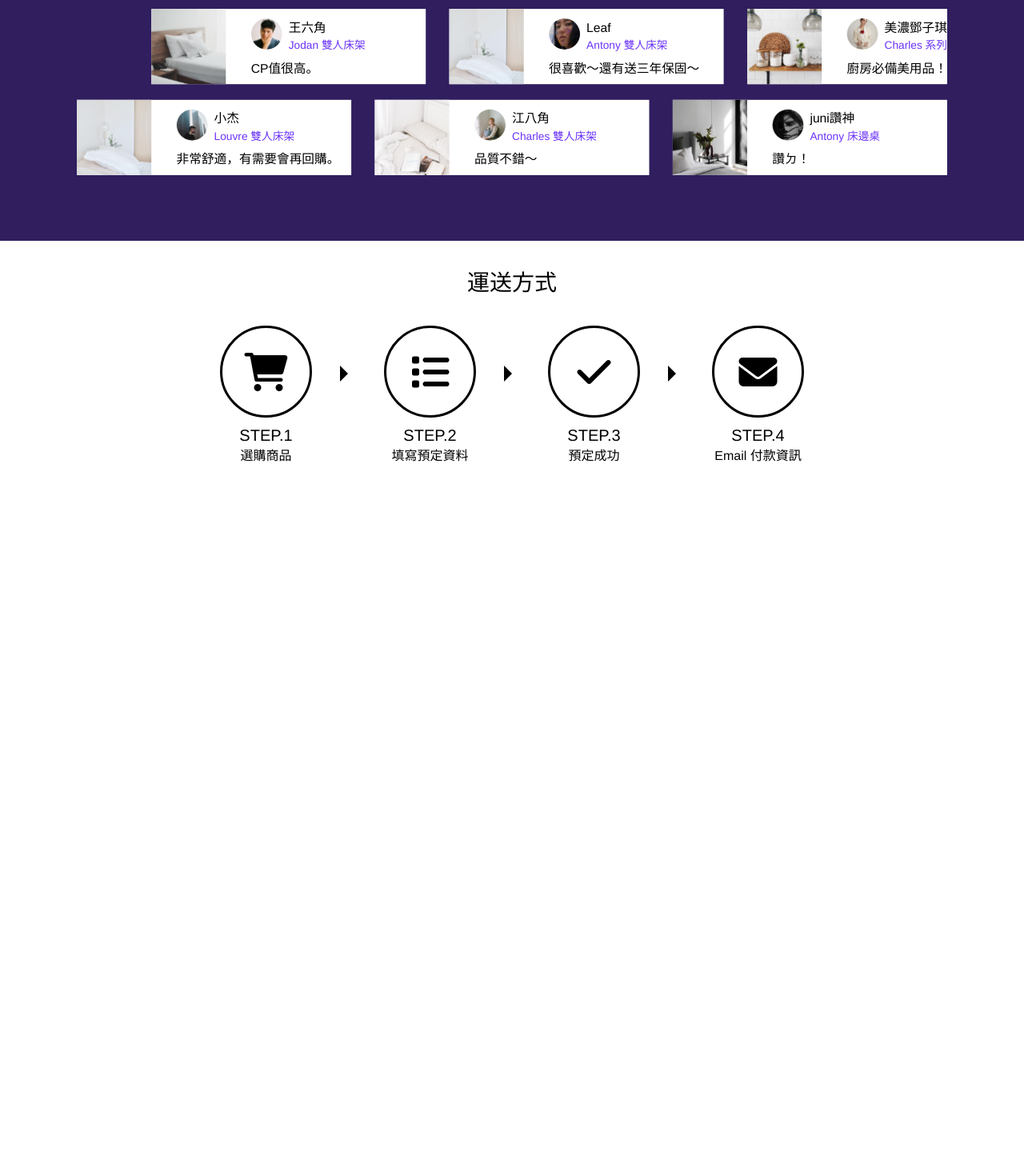
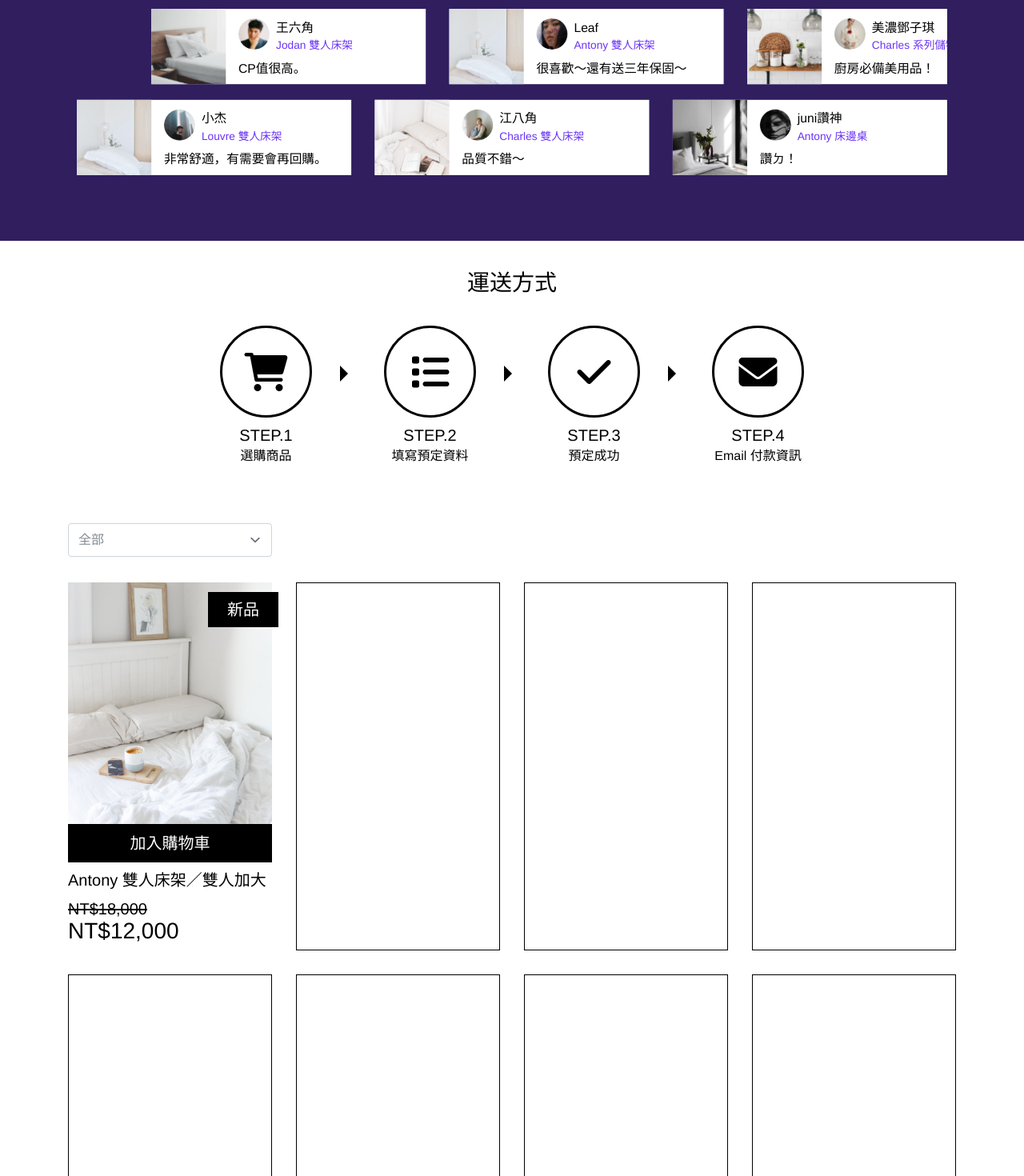
Before and after one commit to genkihong/vite-furniture, a Vue app: page /#/ in a window 1280 px wide. Shown: the part 1580-3050 px from the top of the page at 80% size. Before the commit the page ends 2162 px from the top, so only its background shows below. Built offline with nearby package versions, Linux system fonts and the light colour scheme.

Commit message:
add product

```diff
--- a/package.json
+++ b/package.json
@@ -8,11 +8,13 @@
     "preview": "vite preview --port 8080"
   },
   "dependencies": {
+    "axios": "^0.27.2",
     "pinia": "^2.0.14",
     "vue": "^3.2.25",
     "vue-router": "4"
   },
   "devDependencies": {
+    "@tailwindcss/forms": "^0.5.2",
     "@vitejs/plugin-vue": "^2.3.3",
     "autoprefixer": "^10.4.7",
     "postcss": "^8.4.14",
--- /dev/null
+++ b/src/components/Product.vue
@@ -0,0 +1,36 @@
+<script setup></script>
+
+<template>
+  <div class="max-w-[1110px] mx-auto">
+    <select class="custom-select mb-8">
+      <option value="all">全部</option>
+      <option value="bedstead">床架</option>
+      <option value="store">收納</option>
+      <option value="curtain">窗簾</option>
+    </select>
+
+    <ul class="grid grid-cols-1 md:grid-cols-4 gap-[30px]">
+      <li class="h-[460px] text-xl relative rounded-b">
+        <img
+          class="object-cover object-center"
+          src="/images/ExbKbSE.png"
+          alt=""
+        />
+        <div class="badge">新品</div>
+        <button class="btn mb-2">加入購物車</button>
+        <p class="mb-2">Antony 雙人床架／雙人加大</p>
+        <p class="line-through">NT$18,000</p>
+        <p class="text-[28px]">NT$12,000</p>
+      </li>
+      <li class="h-[460px] border border-black"></li>
+      <li class="h-[460px] border border-black"></li>
+      <li class="h-[460px] border border-black"></li>
+      <li class="h-[460px] border border-black"></li>
+      <li class="h-[460px] border border-black"></li>
+      <li class="h-[460px] border border-black"></li>
+      <li class="h-[460px] border border-black"></li>
+    </ul>
+  </div>
+</template>
+
+<style lang="scss" scoped></style>
--- a/src/views/Recommend.vue
+++ b/src/components/Recommend.vue
@@ -58,7 +58,7 @@ const dragStop = () => {
           :key="item.user"
         >
           <img :src="`${imgUrl}/images/${item.productImg}`" alt="" />
-          <div class="card-content ml-4">
+          <div class="card-content">
             <div class="flex mb-2">
               <img
                 class="rounded-full h-10"
@@ -83,7 +83,7 @@ const dragStop = () => {
           :key="item.user"
         >
           <img :src="`${imgUrl}/images/${item.productImg}`" alt="" />
-          <div class="card-content ml-4">
+          <div class="card-content">
             <div class="flex mb-2">
               <img
                 class="rounded-full h-10"
--- a/src/index.css
+++ b/src/index.css
@@ -45,4 +45,22 @@
     top: 50px;
     left: 150px;
   }
+
+  .custom-select {
+    @apply appearance-none w-[255px] border-[#CED4DA] text-[#818A91] rounded-[4px] px-3 py-2;
+  }
+  .custom-select:focus {
+    @apply focus:border-sky-500;
+  }
+
+  .badge {
+    @apply w-[88px] h-[44px] bg-black text-white text-xl absolute top-3 -right-2 px-6 py-2;
+  }
+
+  .btn {
+    @apply bg-black text-white w-full p-[10px];
+  }
+  .btn:hover {
+    @apply hover:bg-[#301E5F] hover:cursor-pointer;
+  }
 }
--- a/src/views/Home.vue
+++ b/src/views/Home.vue
@@ -1,6 +1,7 @@
 <script setup>
 import { provide } from 'vue';
-import Recommend from './Recommend.vue';
+import Recommend from '@/components/Recommend.vue';
+import Product from '@/components/Product.vue';
 const imgUrl = import.meta.env.PROD ? import.meta.env.VITE_IMGURL : '';
 provide('imgUrl', imgUrl);
 // console.log(imgUrl);
@@ -125,7 +126,7 @@ provide('imgUrl', imgUrl);
       <Recommend />
     </section>
     <!-- 運送方式 -->
-    <section id="transport" class="w-full max-w-[730px] mx-auto">
+    <section id="transport" class="w-full max-w-[730px] mx-auto mb-[72px]">
       <h2 class="text-center text-[28px] mb-8">運送方式</h2>
       <ul class="flex text-center">
         <li class="mr-[90px] relative">
@@ -158,6 +159,10 @@ provide('imgUrl', imgUrl);
         </li>
       </ul>
     </section>
+    <!-- 產品列表 -->
+    <section>
+      <Product />
+    </section>
   </div>
 </template>
 
--- a/tailwind.config.js
+++ b/tailwind.config.js
@@ -4,5 +4,5 @@ module.exports = {
   theme: {
     extend: {},
   },
-  plugins: [],
+  plugins: [require('@tailwindcss/forms')],
 };
```
Also changed, not shown: 2 other files (tests, documents, lock files or other folders).
